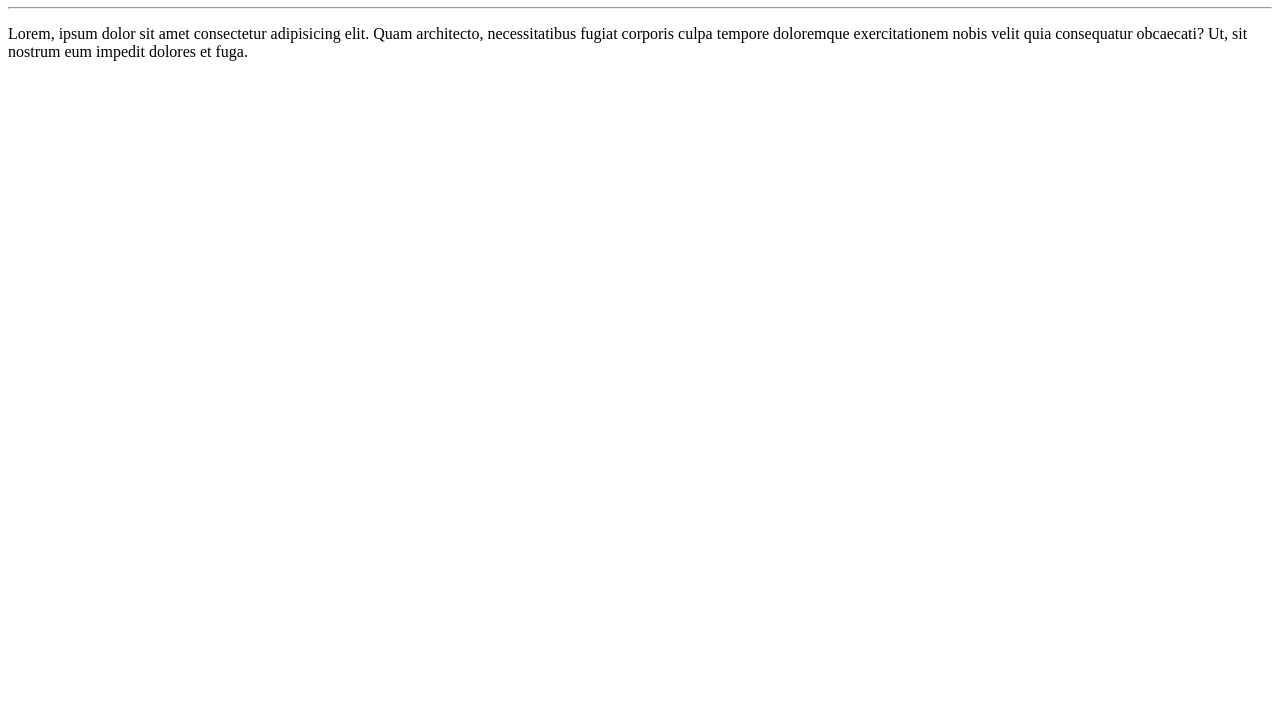
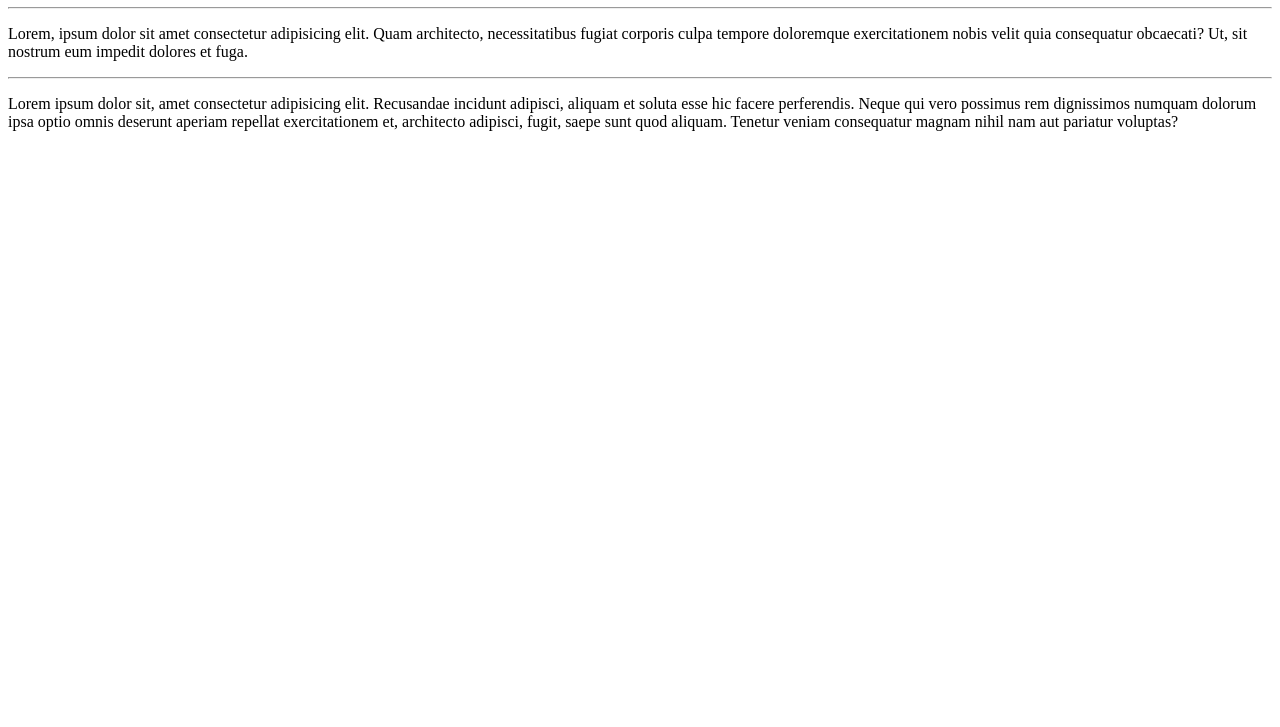
Before and after one commit to 01fe23bca056/Demo2, a plain HTML site: page index.html in a window 1280 px wide. Shown: the part 73-800 px from the top of the page. Drawn offline with Linux system fonts and the light colour scheme.

Commit message:
Added new para

```diff
--- a/index.html
+++ b/index.html
@@ -13,6 +13,11 @@
     <p>Lorem, ipsum dolor sit amet consectetur adipisicing elit. Quam architecto, necessitatibus fugiat corporis culpa
         tempore doloremque exercitationem nobis velit quia consequatur obcaecati? Ut, sit nostrum eum impedit dolores et
         fuga.</p>
+    <hr>
+    <p>Lorem ipsum dolor sit, amet consectetur adipisicing elit. Recusandae incidunt adipisci, aliquam et soluta esse
+        hic facere perferendis. Neque qui vero possimus rem dignissimos numquam dolorum ipsa optio omnis deserunt
+        aperiam repellat exercitationem et, architecto adipisci, fugit, saepe sunt quod aliquam. Tenetur veniam
+        consequatur magnam nihil nam aut pariatur voluptas?</p>
 </body>
 
 </html>
```
